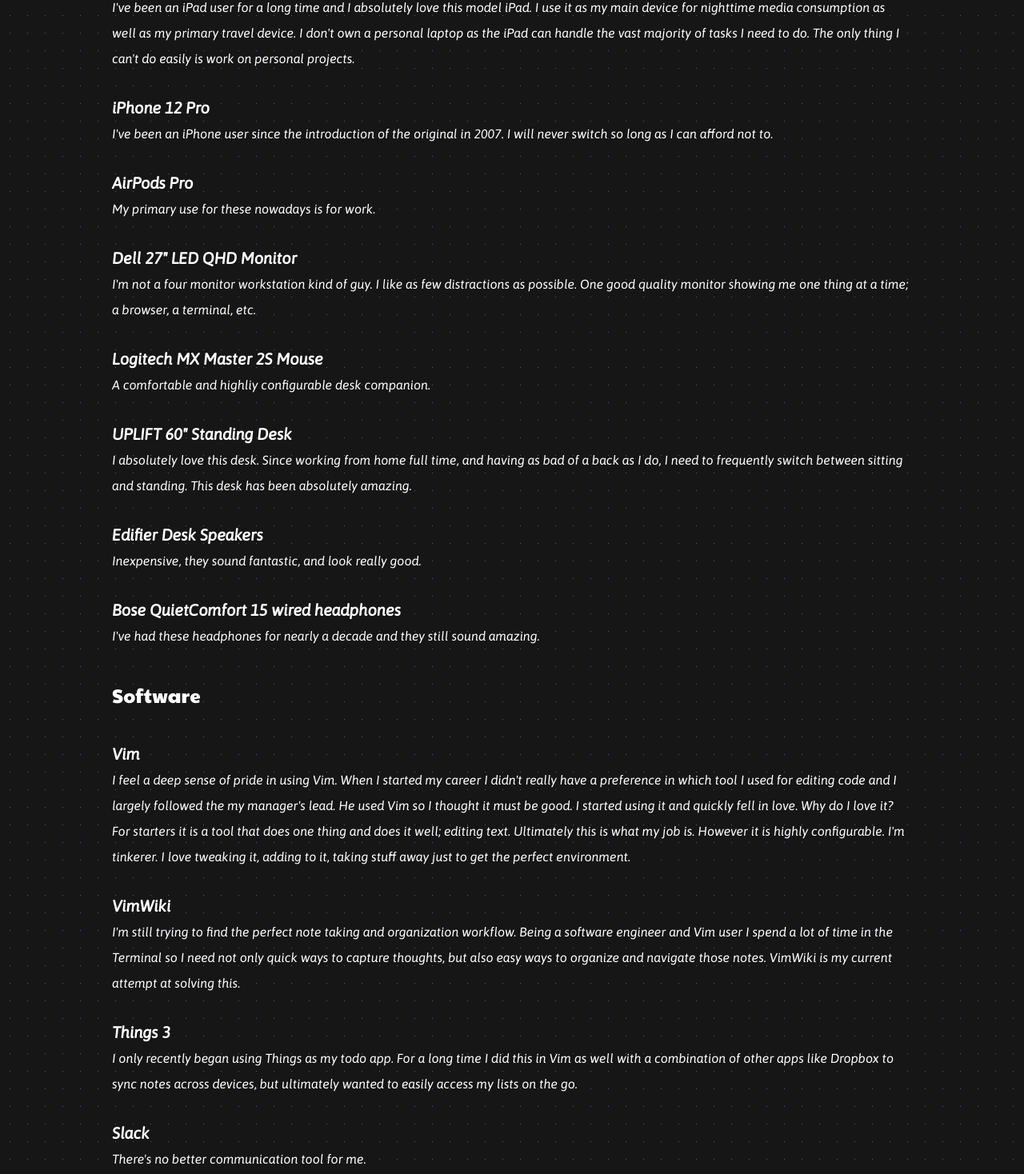
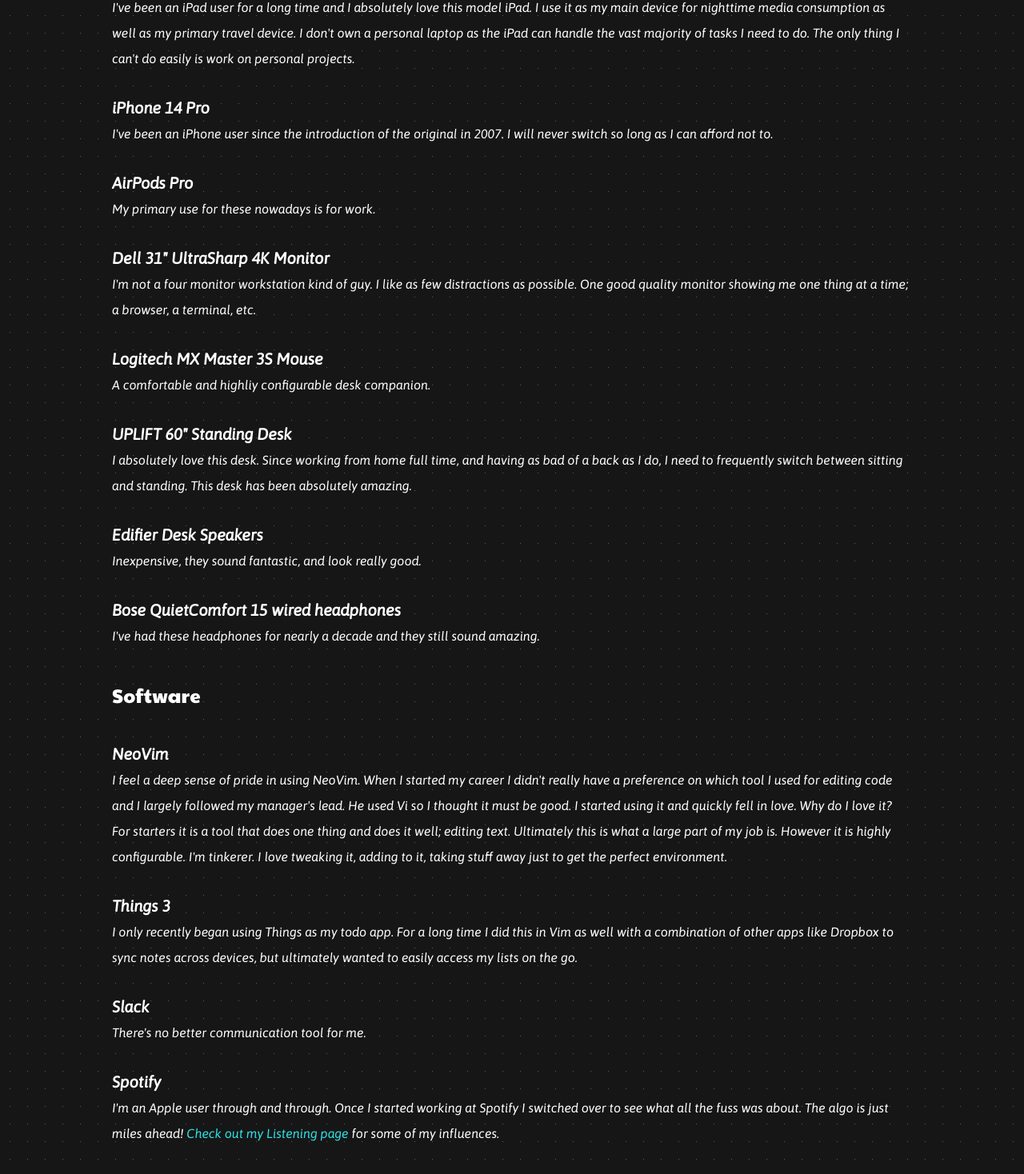
Before and after one commit to gjunkie/freddiecarthy, a Next.js app: page /how-i-work in a window 1280 px wide. Shown: the part 1662-3130 px from the top of the page at 80% size. Built offline with nearby package versions, Linux system fonts and the light colour scheme.

Commit message:
update work stuff

```diff
--- a/pages/how-i-work.tsx
+++ b/pages/how-i-work.tsx
@@ -125,7 +125,7 @@
             projects.
           </dd>
 
-          <dt>iPhone 12 Pro</dt>
+          <dt>iPhone 14 Pro</dt>
           <dd>
             I've been an iPhone user since the introduction of the original in
             2007. I will never switch so long as I can afford not to.
@@ -134,14 +134,14 @@
           <dt>AirPods Pro</dt>
           <dd>My primary use for these nowadays is for work.</dd>
 
-          <dt>Dell 27" LED QHD Monitor</dt>
+          <dt>Dell 31" UltraSharp 4K Monitor</dt>
           <dd>
             I'm not a four monitor workstation kind of guy. I like as few
             distractions as possible. One good quality monitor showing me one
             thing at a time; a browser, a terminal, etc.
           </dd>
 
-          <dt>Logitech MX Master 2S Mouse</dt>
+          <dt>Logitech MX Master 3S Mouse</dt>
           <dd>A comfortable and highliy configurable desk companion.</dd>
 
           <dt>UPLIFT 60" Standing Desk</dt>
@@ -163,26 +163,17 @@
 
         <h3 className={styles.subheading}>Software</h3>
         <dl className={styles.gear}>
-          <dt>Vim</dt>
+          <dt>NeoVim</dt>
           <dd>
-            I feel a deep sense of pride in using Vim. When I started my career
-            I didn't really have a preference in which tool I used for editing
-            code and I largely followed the my manager's lead. He used Vim so I
-            thought it must be good. I started using it and quickly fell in
+            I feel a deep sense of pride in using NeoVim. When I started my
+            career I didn't really have a preference on which tool I used for
+            editing code and I largely followed my manager's lead. He used Vi so
+            I thought it must be good. I started using it and quickly fell in
             love. Why do I love it? For starters it is a tool that does one
-            thing and does it well; editing text. Ultimately this is what my job
-            is. However it is highly configurable. I'm tinkerer. I love tweaking
-            it, adding to it, taking stuff away just to get the perfect
-            environment.
-          </dd>
-
-          <dt>VimWiki</dt>
-          <dd>
-            I'm still trying to find the perfect note taking and organization
-            workflow. Being a software engineer and Vim user I spend a lot of
-            time in the Terminal so I need not only quick ways to capture
-            thoughts, but also easy ways to organize and navigate those notes.
-            VimWiki is my current attempt at solving this.
+            thing and does it well; editing text. Ultimately this is what a
+            large part of my job is. However it is highly configurable. I'm
+            tinkerer. I love tweaking it, adding to it, taking stuff away just
+            to get the perfect environment.
           </dd>
 
           <dt>Things 3</dt>
@@ -196,9 +187,11 @@
           <dt>Slack</dt>
           <dd>There's no better communication tool for me.</dd>
 
-          <dt>Apple Music</dt>
+          <dt>Spotify</dt>
           <dd>
-            Apple user through and through.{' '}
+            I'm an Apple user through and through. Once I started working at
+            Spotify I switched over to see what all the fuss was about. The algo
+            is just miles ahead!{' '}
             <Link href="/listening">Check out my Listening page</Link> for some
             of my influences.
           </dd>
@@ -209,9 +202,6 @@
             Reeder since the original release many years ago.
           </dd>
 
-          <dt>Twitter</dt>
-          <dd>❤️</dd>
-
           <dt>Fantastical</dt>
           <dd>One of the best calendar apps I've used.</dd>
         </dl>
--- a/pages/index.tsx
+++ b/pages/index.tsx
@@ -78,9 +78,10 @@
             I've been working as a Software Engineer since 2010. I'm currently
             working as a{' '}
             <span className={styles.highlightOne}>
-              Senior Software Engineer @Twitter
+              Senior Web Engineer as Spotify 🎧
             </span>
-            . Previously I've worked at Discovery Networks, Nike, and Opal Labs.
+            . Previously I've worked at Twitter, Discovery Networks, Nike, and
+            Opal Labs.
           </p>
 
           <div className={styles.firstArrow}>
```
